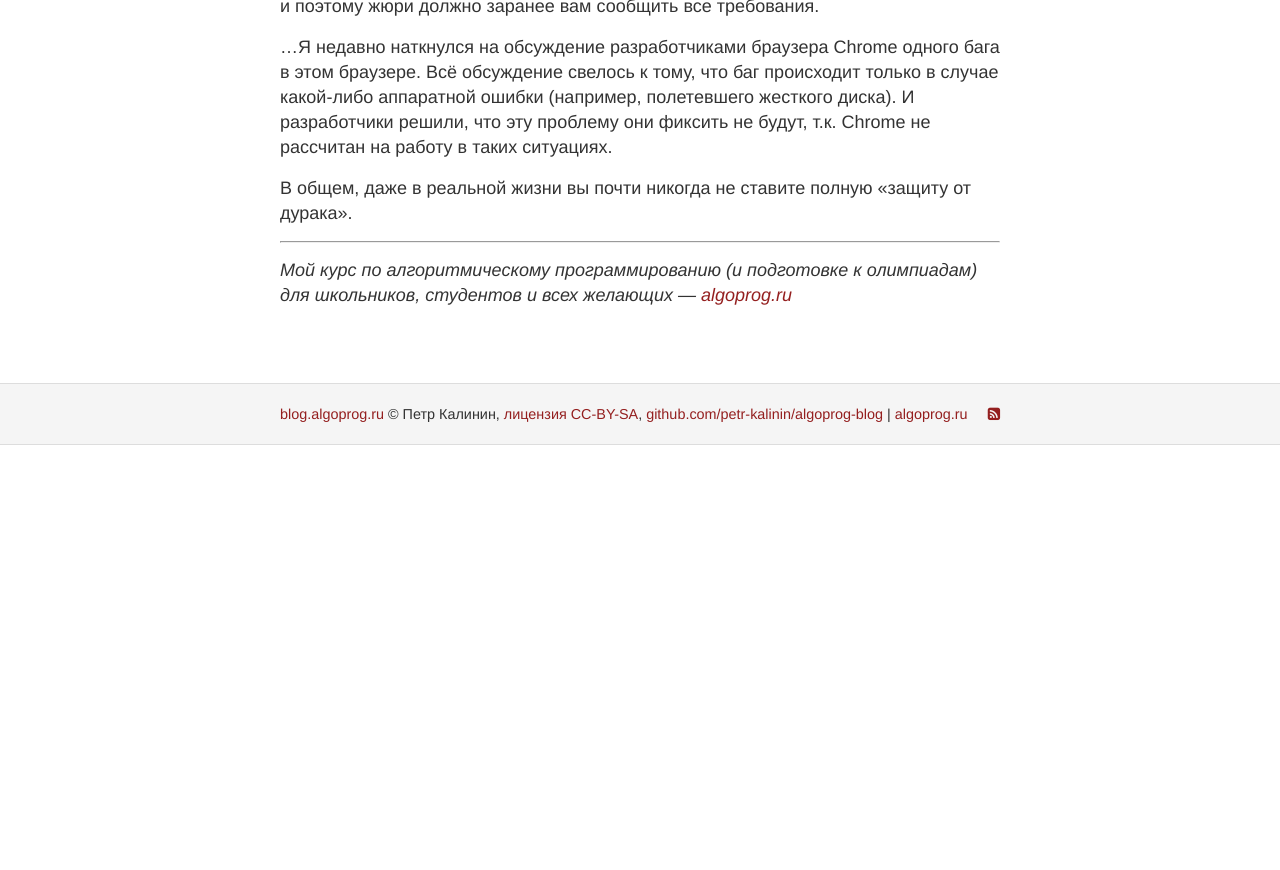
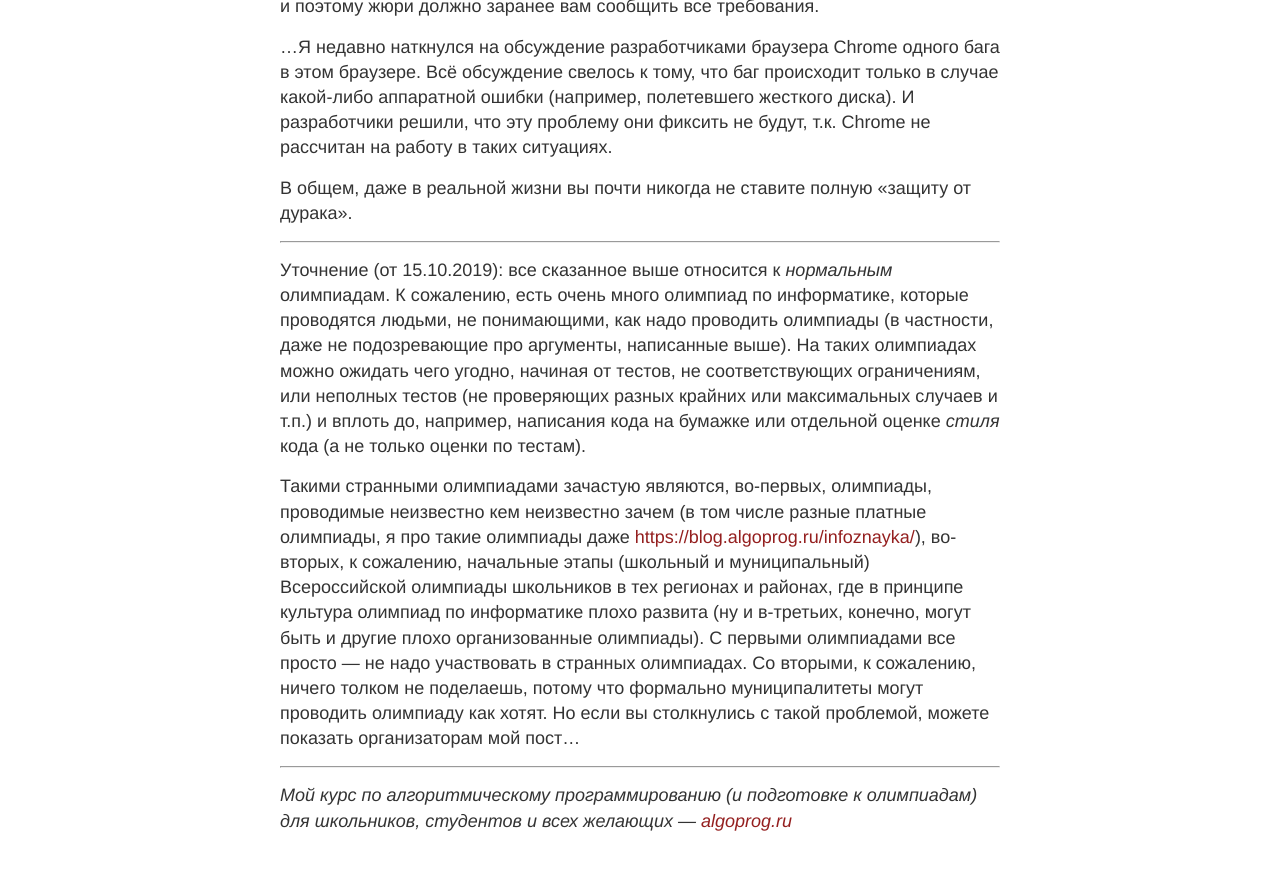
Before and after one commit to petr-kalinin/algoprog-blog, a Jekyll site: the page built from _posts/2019-05-18-do-not-check-limits.md, in a window 1280 px wide and 900 px high, scrolled down 5427 px. Shown: the top 870 px of the window. Built offline with Jekyll 4.4.1, drawn with Linux system fonts in a browser that asks for light colours; before the commit the page ends 5872 px from its top, so only the background shows below that.

Commit message:
Update 2019-05-18-do-not-check-limits.md

```diff
--- a/_posts/2019-05-18-do-not-check-limits.md
+++ b/_posts/2019-05-18-do-not-check-limits.md
@@ -77,4 +77,22 @@ if k <= 0 or k > 1000000000 or t <= 0 or t > 1000000000:
 
 ----
 
+Уточнение (от 15.10.2019): все сказанное выше относится к _нормальным_ олимпиадам.
+К сожалению, есть очень много олимпиад по информатике, которые проводятся людьми, не понимающими,
+как надо проводить олимпиады (в частности, даже не подозревающие про аргументы, написанные выше).
+На таких олимпиадах можно ожидать чего угодно, начиная от тестов, не соответствующих ограничениям, или неполных тестов
+(не проверяющих разных крайних или максимальных случаев и т.п.)
+и вплоть до, например, написания кода на бумажке или отдельной оценке _стиля_ кода (а не только оценки по тестам).
+
+Такими странными олимпиадами зачастую являются, во-первых, олимпиады, проводимые неизвестно кем неизвестно зачем
+(в том числе разные платные олимпиады, я про такие олимпиады даже [https://blog.algoprog.ru/infoznayka/](писал)),
+во-вторых, к сожалению, начальные этапы (школьный и муниципальный) Всероссийской олимпиады школьников
+в тех регионах и районах, где в принципе культура олимпиад по информатике плохо развита
+(ну и в-третьих, конечно, могут быть и другие плохо организованные олимпиады).
+С первыми олимпиадами все просто — не надо участвовать в странных олимпиадах.
+Со вторыми, к сожалению, ничего толком не поделаешь, потому что формально муниципалитеты могут проводить
+олимпиаду как хотят. Но если вы столкнулись с такой проблемой, можете показать организаторам мой пост...
+
+----
+
 *Мой курс по алгоритмическому программированию (и подготовке к олимпиадам) для школьников, студентов и всех желающих — [algoprog.ru](http://algoprog.ru)*
```
